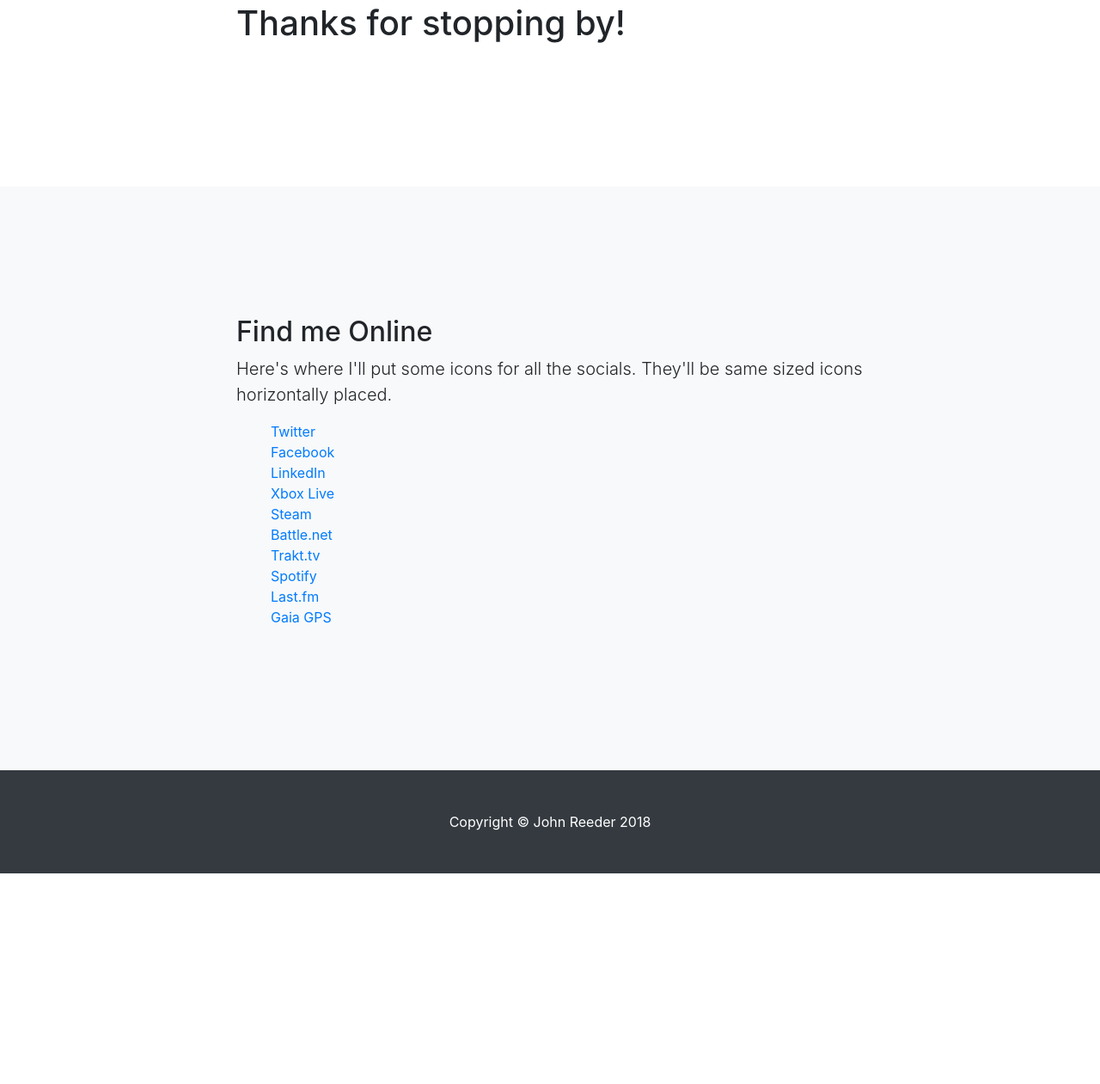
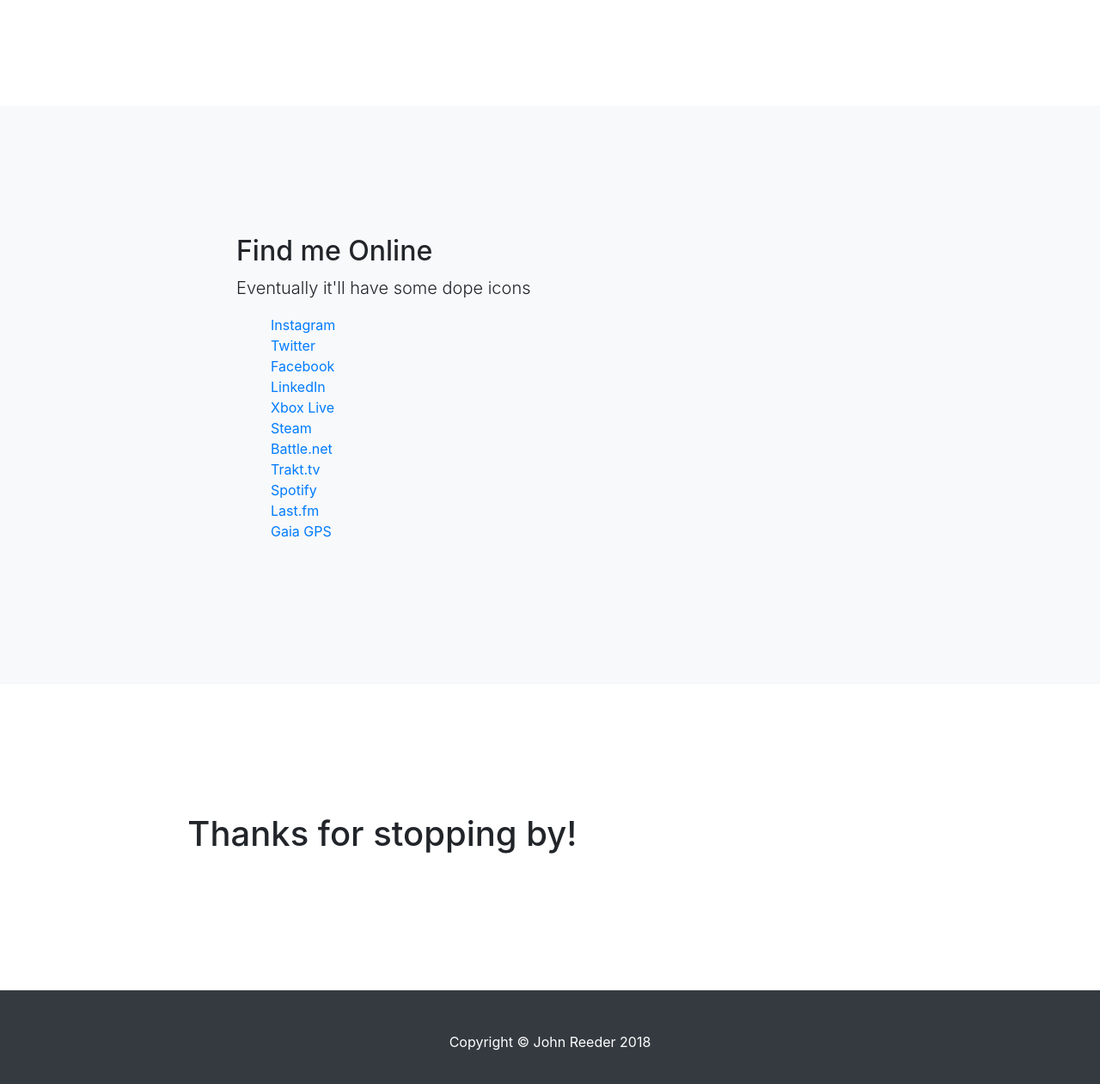
Before and after one commit to jdreeder/website-in-progress, a website with bundled scripts: page index.html in a window 1280 px wide. Shown: the part 777-2038 px from the top of the page at 86% size. Before the commit the page ends 1793 px from the top, so only its background shows below. Built offline with nearby package versions, Linux system fonts and the light colour scheme.

Commit message:
Update index.html

```diff
--- a/index.html
+++ b/index.html
@@ -48,7 +48,7 @@
       </div>
     </header>
 
-    <section id="about">
+    <section id="about" class="bg-white">
       <div class="container">
         <div class="row">
           <div class="col-lg-8 mx-auto">
@@ -56,8 +56,6 @@
             <p class="lead">
 				My name is John Reeder and I'm a CS graduate from UTD, Class of 2018. My hobbies include Backpacking, Longboarding, and good ole fashioned Video Games (modern ones, too). </br>
 				This site is where I'm going to keep a landing page of things I find interesting/novel/cool as well as a place to test out my web dev skills. Feel free to follow me on any socials down below. </br>
-				</br>
-				<h1>Thanks for stopping by!
 			</p>
           </div>
         </div>
@@ -69,8 +67,9 @@
         <div class="row">
           <div class="col-lg-8 mx-auto">
             <h2>Find me Online</h2>
-            <p class="lead">Here's where I'll put some icons for all the socials. They'll be same sized icons horizontally placed.
+            <p class="lead">Eventually it'll have some dope icons
             <ul style="list-style-type:none">
+			  <li><a href="https://www.instagram.com/mrcreaturezoid" target="_blank" title="jorn's instagram feed">Instagram</a><li>
               <li><a href="https://www.twitter.com/mrcreaturezoid" target="_blank" title="jorn's twitter feed">Twitter</a></li>
               <li><a href="https://www.facebook.com/mrcreaturezoid" target="_blank" title="jorn's facebook profile">Facebook</a></li>
               <li><a href="https://www.linkedin.com/in/johndavidreeder/" target="_blank" title="jorn's linkedin page">LinkedIn</a></li>
@@ -81,12 +80,21 @@
               <li><a href="#" target="_blank" title="jorn's spotify listening stats">Spotify</a></li>
 			  <li><a href="https://last.fm/user/j0hnj4d3d" target="_blank" title="jorn's all encompassing listening stats">Last.fm</a></li>
 			  <li><a href="https://www.gaiagps.com/profile/297379/john-r/" target="_blank" title="jorn's backpacking logs">Gaia GPS</a><li>
-
             </ul></p>
           </div>
         </div>
       </div>
     </section>
+
+	<section class="bg-white>
+		<div class="container text-center">
+			<div class="row">
+				<div class="col-lg-8 mx-auto">
+					<h1>Thanks for stopping by! </h1>
+				</div>
+			</div>
+		</div>
+	</section>
 
     <!-- Footer -->
     <footer class="py-5 bg-dark">
```
